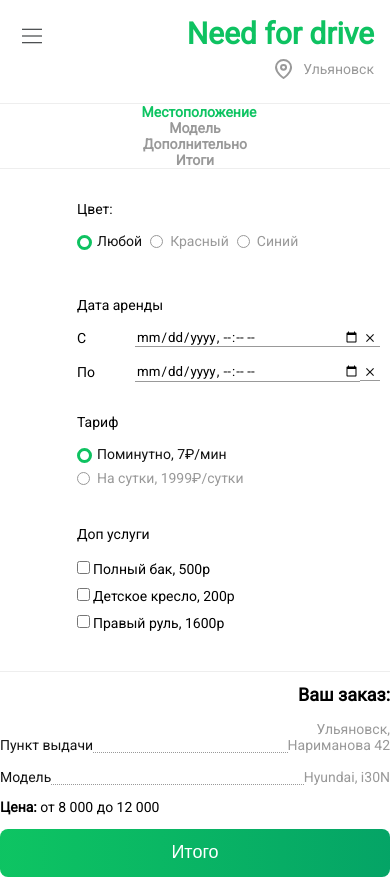
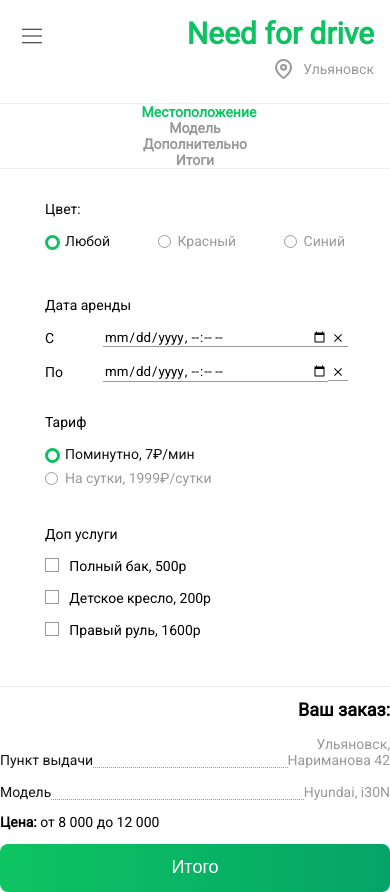
Before and after one commit to jorjif/need_for_drive, a React (Create React App) app: page /order/options in a window 390 px wide. Built offline with nearby package versions, Linux system fonts and the light colour scheme.

Commit message:
V04 сделал чекбоксы, сделал адаптив для телефонов

```diff
--- a/src/index.scss
+++ b/src/index.scss
@@ -104,3 +104,42 @@ code {
     }
   }
 }
+.checkbox {
+  display: grid;
+  grid-template-columns: min-content auto;
+  gap: 8px;
+  &_input {
+    display: grid;
+    grid-template-areas: "checkbox";
+    > * {
+      grid-area: checkbox;
+    }
+    input {
+      opacity: 0;
+      width: 1em;
+      height: 1em;
+      &:checked + .checkbox_control {
+        border: 1px solid #0ec261;
+        svg {
+          transform: scale(1);
+        }
+      }
+    }
+  }
+  &_control {
+    display: inline-grid;
+    width: 12px;
+    height: 12px;
+    border-radius: 0;
+    border: 1px solid #999;
+    svg {
+      margin-left: 2px;
+      transition: transform 0.1s ease-in 25ms;
+      transform: scale(0);
+      transform-origin: bottom left;
+    }
+  }
+  &_label {
+    cursor: pointer;
+  }
+}
--- a/src/pages/orderPageComponents/orderWindows/options.js
+++ b/src/pages/orderPageComponents/orderWindows/options.js
@@ -1,4 +1,5 @@
 import { ReactComponent as Delete } from "../../icons/deleteCross.svg";
+import { ReactComponent as CheckboxMark } from "../../icons/checkboxMark.svg";
 export default function Options(props) {
   return (
     <div className="order_options">
@@ -120,17 +121,38 @@ export default function Options(props) {
         <div className="order_options_options">
           <fieldset>
             <legend>Доп услуги</legend>
-            <label htmlFor="full">
-              <input type="checkbox" id="full" />
-              <label htmlFor="full">Полный бак, 500р</label>
+            <label htmlFor="full" className="checkbox">
+              <span className="checkbox_input">
+                <input type="checkbox" id="full" />
+                <span className="checkbox_control">
+                  <CheckboxMark />
+                </span>
+              </span>
+              <label htmlFor="full" className="checkbox_label">
+                Полный бак, 500р
+              </label>
             </label>
-            <label htmlFor="childseat">
-              <input type="checkbox" id="childseat" />
-              <label htmlFor="childseat">Детское кресло, 200р</label>
+            <label htmlFor="childseat" className="checkbox">
+              <span className="checkbox_input">
+                <input type="checkbox" id="childseat" />
+                <span className="checkbox_control">
+                  <CheckboxMark />
+                </span>
+              </span>
+              <label htmlFor="childseat" className="checkbox_label">
+                Детское кресло, 200р
+              </label>
             </label>
-            <label htmlFor="jdm">
-              <input type="checkbox" id="jdm" />
-              <label htmlFor="jdm">Правый руль, 1600р</label>
+            <label htmlFor="jdm" className="checkbox">
+              <span className="checkbox_input">
+                <input type="checkbox" id="jdm" />
+                <span className="checkbox_control">
+                  <CheckboxMark />
+                </span>
+              </span>
+              <label htmlFor="jdm" className="checkbox_label">
+                Правый руль, 1600р
+              </label>
             </label>
           </fieldset>
         </div>
--- a/src/pages/orderPageComponents/orderWindows/optionsPage.scss
+++ b/src/pages/orderPageComponents/orderWindows/optionsPage.scss
@@ -11,6 +11,9 @@
   height: 100%;
   max-width: 736px;
   @include orderPadding();
+  @include phone {
+    padding-left: 0;
+  }
   fieldset {
     border: none;
     padding: 0;
@@ -25,6 +28,9 @@
     &_inpField {
       display: flex;
       flex-direction: row;
+      @include phone {
+        justify-content: space-between;
+      }
     }
   }
 
```
Also changed, not shown: src/pages/icons/checkboxMark.svg (added).
